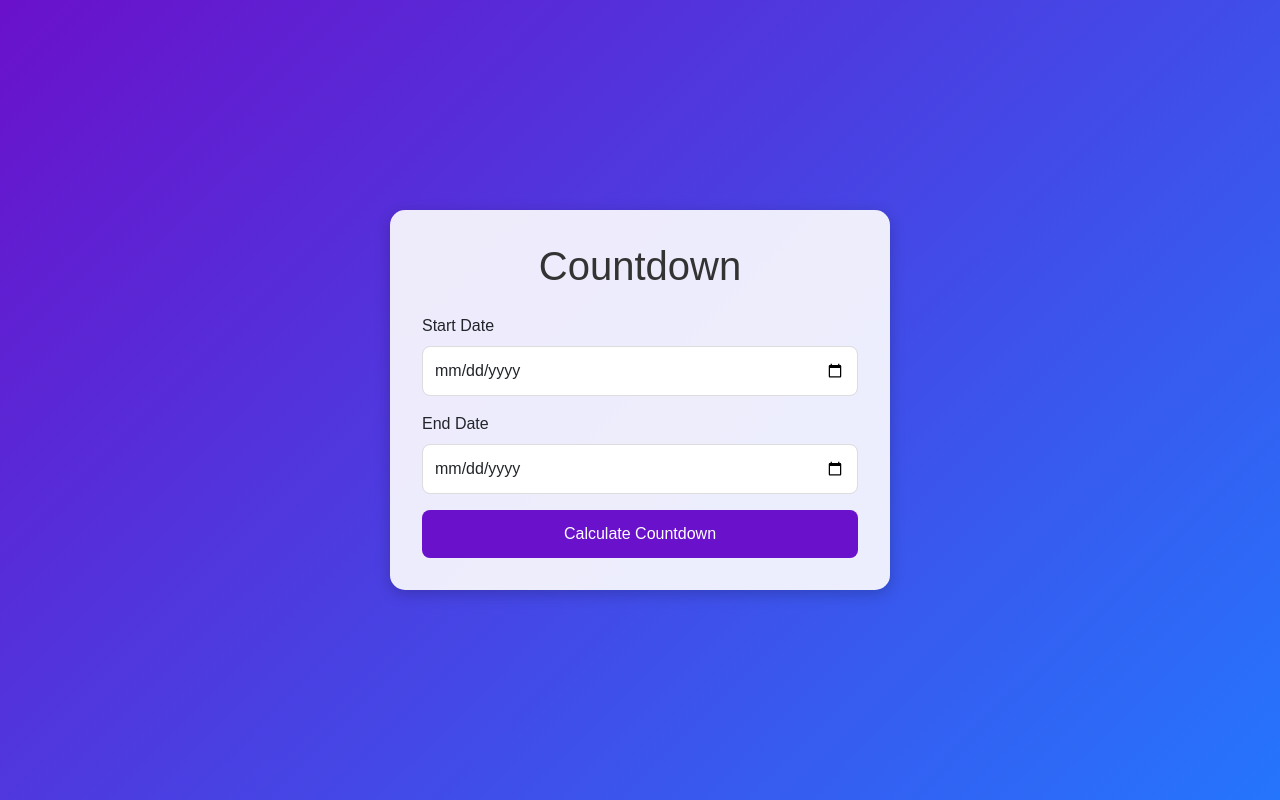
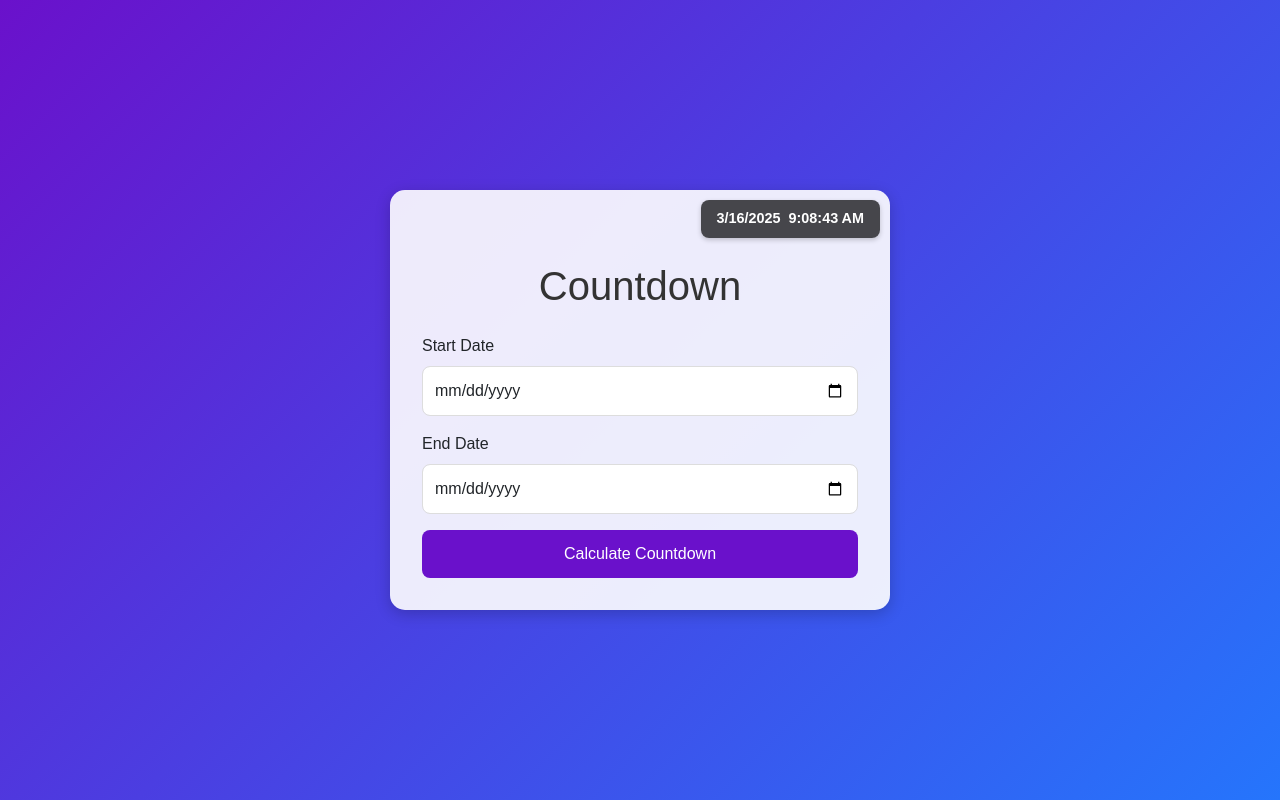
Before and after one commit to maharjanil/countdown, a plain HTML site: page index.html in a window 1280 px wide. Drawn offline with nearby package versions, Linux system fonts and the light colour scheme.

Commit message:
Update index.html

```diff
--- a/index.html
+++ b/index.html
@@ -3,7 +3,7 @@
 <head>
   <meta charset="UTF-8">
   <meta name="viewport" content="width=device-width, initial-scale=1.0">
-  <title>Countdown</title>
+  <title>Countdown Software</title>
   <!-- Bootstrap 5 CSS -->
   <link href="https://cdn.jsdelivr.net/npm/bootstrap@5.3.0/dist/css/bootstrap.min.css" rel="stylesheet">
   <style>
@@ -24,12 +24,14 @@
       box-shadow: 0 4px 15px rgba(0, 0, 0, 0.2);
       width: 100%;
       max-width: 500px;
+      position: relative;
     }
 
     h1 {
       text-align: center;
       margin-bottom: 1.5rem;
       color: #333;
+      margin-top: 40px; /* Added margin to avoid overlap */
     }
 
     .form-control {
@@ -92,10 +94,33 @@
       background: #6a11cb;
       transition: width 0.5s ease;
     }
+
+    .current-date-time {
+      position: absolute;
+      top: 10px; /* Positioned above the heading */
+      right: 10px;
+      font-size: 0.9rem;
+      color: #fff;
+      background: rgba(0, 0, 0, 0.7);
+      padding: 0.5rem 1rem;
+      border-radius: 8px;
+      box-shadow: 0 2px 5px rgba(0, 0, 0, 0.2);
+      display: flex;
+      align-items: center;
+      gap: 0.5rem;
+    }
+
+    .current-date-time span {
+      font-weight: bold;
+    }
   </style>
 </head>
 <body>
   <div class="container">
+    <div class="current-date-time" id="currentDateTime">
+      <span id="currentDate"></span>
+      <span id="currentTime"></span>
+    </div>
     <h1>Countdown</h1>
     <form id="countdownForm">
       <div class="mb-3">
@@ -139,6 +164,19 @@
         document.getElementById('startDate').value = savedStartDate;
         document.getElementById('endDate').value = savedEndDate;
       }
+
+      // Update current date and time
+      function updateCurrentDateTime() {
+        const now = new Date();
+        const date = now.toLocaleDateString();
+        const time = now.toLocaleTimeString();
+        document.getElementById('currentDate').textContent = date;
+        document.getElementById('currentTime').textContent = time;
+      }
+
+      // Update every second
+      setInterval(updateCurrentDateTime, 1000);
+      updateCurrentDateTime(); // Initial call
     });
 
     document.getElementById('countdownForm').addEventListener('submit', function (e) {
```
